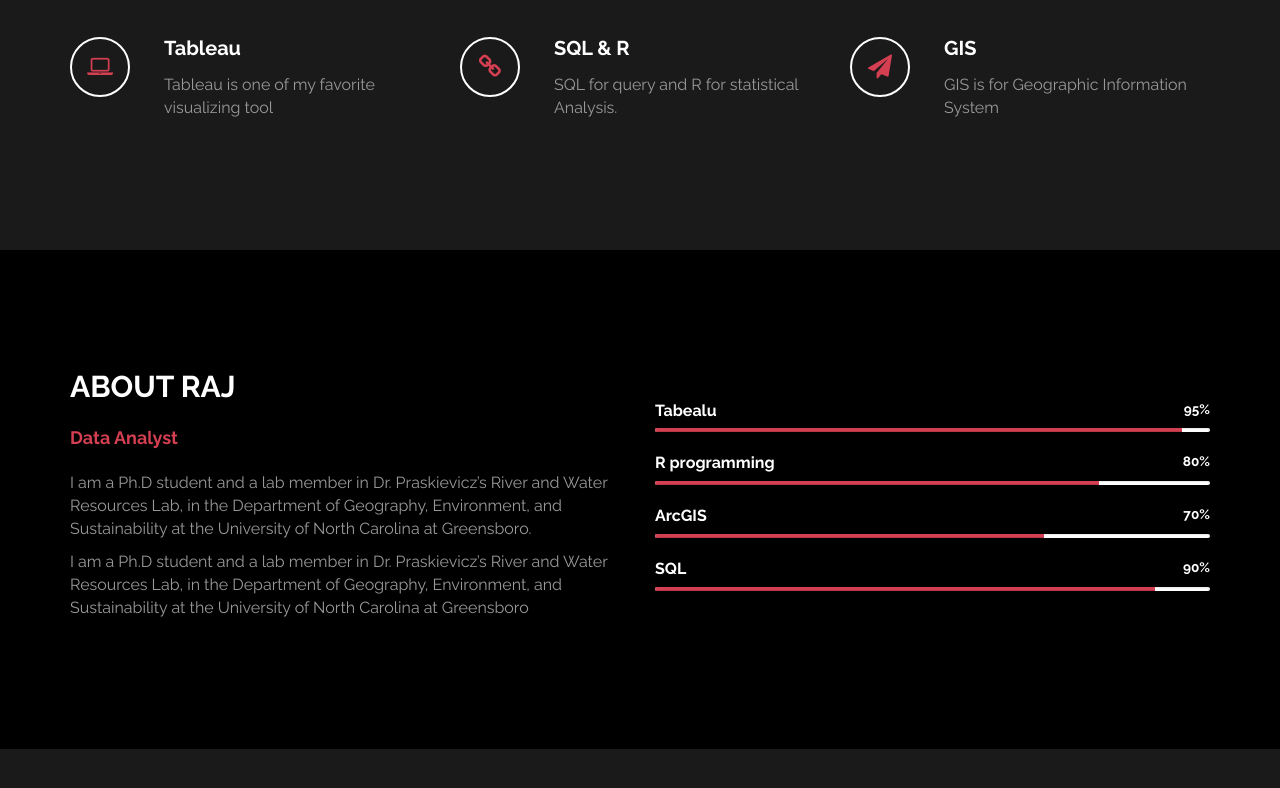
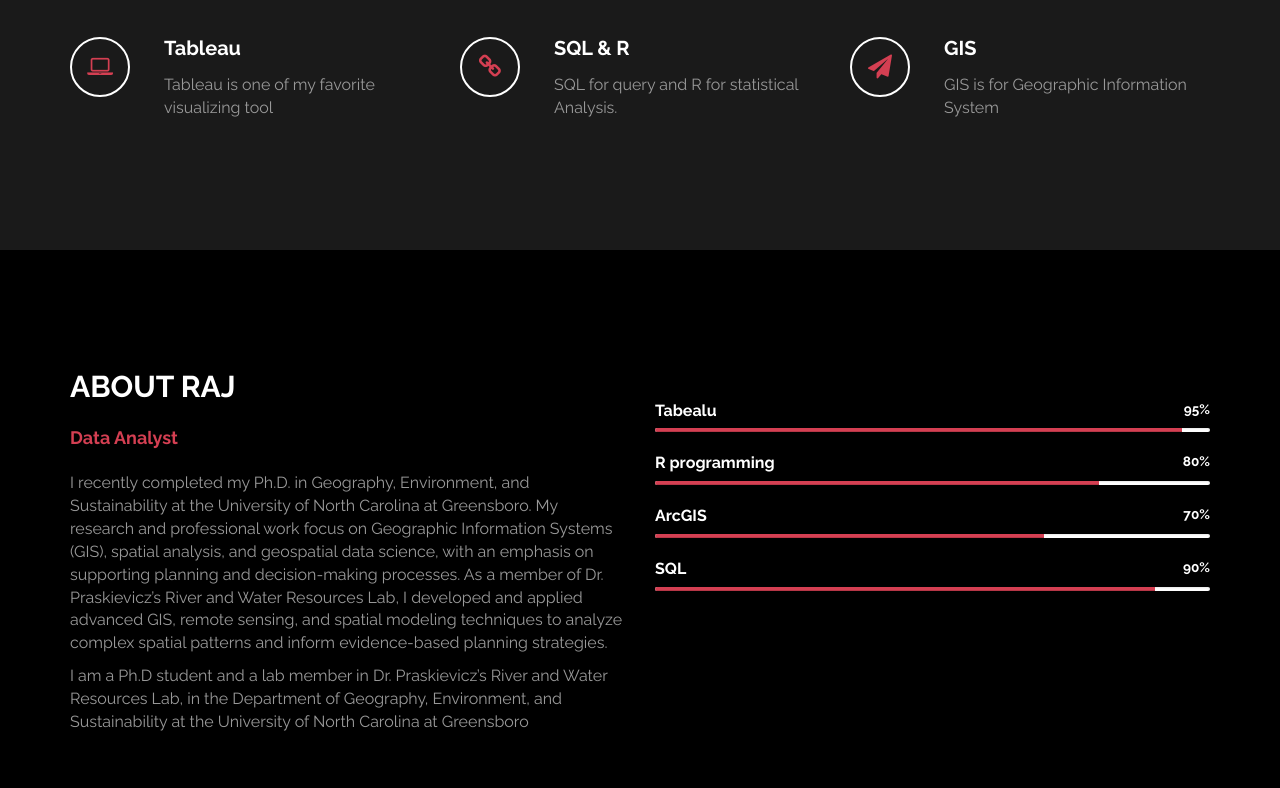
Before and after one commit to rajeshsigdel/WebsiteHTMl, a plain HTML site: page docs/index.html in a window 1280 px wide. Shown: the part 832-1620 px from the top of the page. Drawn offline with Linux system fonts and the light colour scheme.

Commit message:
Revise author description in index.html
Updated the description of the author to reflect recent academic achievements and research focus.

```diff
--- a/docs/index.html
+++ b/docs/index.html
@@ -110,7 +110,7 @@
 					<div class="col-md-6 col-xs-11 wow fadeInLeft" data-wow-delay="0.9s">
 						<h2>ABOUT RAJ</h2>
 						<h4>Data Analyst</h4>
-						<p>I am a Ph.D student and a lab member in Dr. Praskievicz’s River and Water Resources Lab, in the Department of Geography, Environment, and Sustainability at the University of North Carolina at Greensboro.</p>
+						<p>I recently completed my Ph.D. in Geography, Environment, and Sustainability at the University of North Carolina at Greensboro. My research and professional work focus on Geographic Information Systems (GIS), spatial analysis, and geospatial data science, with an emphasis on supporting planning and decision-making processes. As a member of Dr. Praskievicz’s River and Water Resources Lab, I developed and applied advanced GIS, remote sensing, and spatial modeling techniques to analyze complex spatial patterns and inform evidence-based planning strategies.</p>
 						<p>I am a Ph.D student and a lab member in Dr. Praskievicz’s River and Water Resources Lab, in the Department of Geography, Environment, and Sustainability at the University of North Carolina at Greensboro</p>
 					</div>
 					<div class="col-md-6 col-xs-11 wow fadeInRight" data-wow-delay="0.9s">
```
